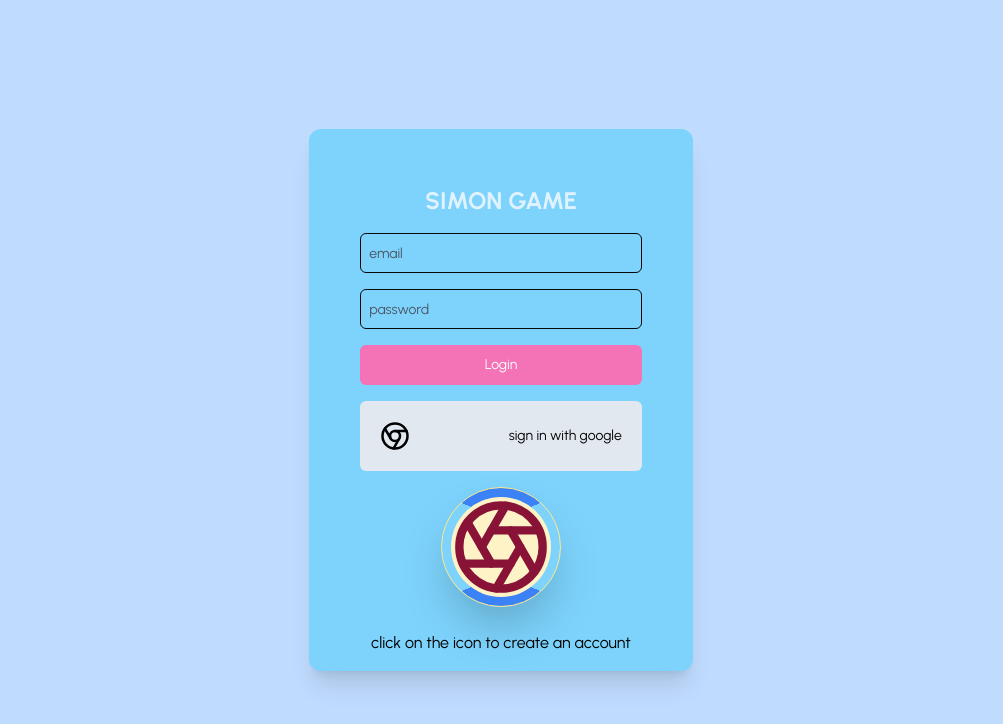
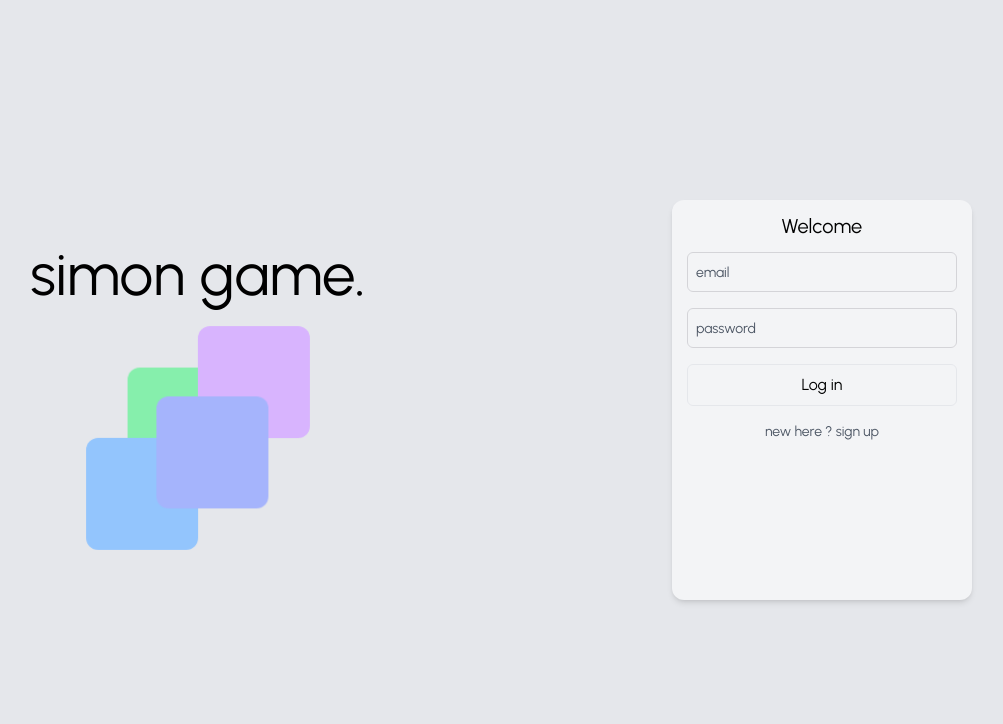
Before and after one commit to Heel2Toe/simon-game, a Next.js app: page / in a window 1280 px wide. Shown: the top 724 px of the page, without its empty margins (139-1142 px from the left). Built offline with nearby package versions, Linux system fonts and the light colour scheme; no server answers.

Commit message:
refactor and style: auth.tsx

```diff
--- a/app/(root)/page.tsx
+++ b/app/(root)/page.tsx
@@ -2,7 +2,7 @@ import Auth from "@/components/auth";
 
 const HomePage = () => {
     return (
-        <div className="flex items-center justify-center h-full w-full bg-blue-200 p-4">
+        <div className="flex items-center justify-center h-full w-full bg-gray-200 p-4">
            <Auth/>
         </div>
      );
--- a/app/globals.css
+++ b/app/globals.css
@@ -39,10 +39,10 @@ body,
 
 .animate-gradient {
   background-size: 200% 100%;
-  animation: shimmer 1.5s infinite linear;
+  animation: skeleton 1.5s infinite linear;
 }
 
-@keyframes shimmer {
+@keyframes skeleton {
   0% {
     background-position: 200% 0;
   }
@@ -50,3 +50,82 @@ body,
     background-position: -200% 0;
   }
 }
+
+.anim-1{
+  animation: anim-tl-br 4s infinite ;
+  animation-delay: 1s;
+}
+
+.anim-2{
+  animation: anim-tr-bl 4s infinite ;
+}
+
+.anim-3{
+  animation: anim-bl-tr 4s infinite ;
+}
+
+.anim-4{
+  animation: anim-br-tl 4s infinite ;
+  animation-delay: 1s;
+}
+
+@keyframes anim-br-tl {
+  0%{
+    transform: translateX(0) translateY(0);
+  }50%{
+  transform: translateX(-110%) translateY(-110%);
+ }
+ 90%,100%{
+  transform: translateX(0) translateY(0);
+
+ }
+}
+
+@keyframes anim-tl-br {
+  0%{
+    transform: translateX(0) translateY(0);
+  }50%{
+  transform: translateX(110%) translateY(110%);
+ }
+ 90%,100%{
+  transform: translateX(0) translateY(0);
+
+ }
+}
+
+@keyframes anim-tr-bl {
+  0%{
+    transform: translateX(0) translateY(0);
+  }50%{
+  transform: translateX(-110%) translateY(110%);
+ }
+ 90%,100%{
+  transform: translateX(0) translateY(0);
+
+ }
+}
+
+@keyframes anim-bl-tr {
+  0%{
+    transform: translateX(0) translateY(0);
+  }50%{
+  transform: translateX(110%) translateY(-110%);
+ }
+ 90%,100%{
+  transform: translateX(0) translateY(0);
+
+ }
+}
+
+.load-anim{
+  animation: load 1s infinite linear;
+}
+
+@keyframes load {
+  0%{
+    transform: rotate(0);
+  }
+  100%{
+    transform: rotate(360deg);
+  }
+}
--- a/components/auth.tsx
+++ b/components/auth.tsx
@@ -1,106 +1,116 @@
 "use client";
-import { useEffect, useState } from "react";
-import TextInput from "@/components/text-input"
-
-import {StatusDisk} from "./status-disk";
-import { Chrome } from "lucide-react";
-import { createUserWithEmailAndPassword, signInWithEmailAndPassword, updateProfile } from "firebase/auth";
-import { auth, db } from "@/firebase";
+import { useState } from "react";
+import TextInput from "@/components/text-input";
 import { useUser } from "@/hooks/use-user";
 import { useRouter } from "next/navigation";
 import toast from "react-hot-toast";
-import { addDoc, collection, getDocs, query, where } from "firebase/firestore";
-
-
+import HomeBtns from "./home-btns";
+import FlipMove from "react-flip-move";
+import { userLogin, userSignup } from "@/actions/user.actions";
 
 const Auth = () => {
-
-    const [user, setUser] = useState({username: '', password: '', email: ''});
+  const [user, setUser] = useState({ username: "", password: "", email: "" });
   const [login, setLogin] = useState(true);
-    const [disk, setDisk] = useState({success: false, failure: false});
-    const {updateUser} = useUser();
+  const [loading, setLoading] = useState(false);
+  const { updateUser } = useUser();
   const router = useRouter();
 
   const handleInput = (e: React.ChangeEvent<HTMLInputElement>) => {
     const textboxName = e.target.name;
-        setUser((prev)=>({
+    setUser((prev) => ({
       ...prev,
-            [textboxName]: e.target.value
+      [textboxName]: e.target.value,
     }));
-    }
+  };
 
   const handleSubmit = async (e: any) => {
     e.preventDefault();
-        try{
-           if(login){
-               const userAuth = await signInWithEmailAndPassword(auth,user.email,user.password);
-               const q = query(collection(db, 'userScores'), where('name', '==', userAuth.user.displayName));
-               const querySnapshot = await getDocs(q);
-               const highScore = querySnapshot.docs[0].data().highscore;
-               updateUser({username: userAuth.user.displayName!, id: userAuth.user.uid, highScore});
-               router.push(`/game`)
+    try {
+      setLoading(true);
+      if (login) {
+        const userAuth = await userLogin(user.email, user.password, updateUser);
+        setLoading(false);
+        if (userAuth) {
+          router.push("/game");
         }
-           else{
-               const q = query(collection(db, 'userScores'), where('name', '==', user.username));
-               const querySnapshot = await getDocs(q);
-               if(querySnapshot.empty){
-                   const userAuth = await createUserWithEmailAndPassword(auth,user.email,user.password);
-                   await updateProfile(userAuth.user,{displayName: user.username});
-                   await addDoc(collection(db, 'userScores'),{
-                       name: userAuth.user.displayName,
-                       highscore: 0,
-                   });
-                   updateUser({username: userAuth.user.displayName!, id: userAuth.user.uid, highScore: 0});
-               }
-               else{
-                   toast.error("username taken");
-                   setDisk((disk)=> ({...disk, failure:true}));
-                   setTimeout(()=>{
-                     setDisk((disk)=> ({...disk, failure:false}));
-                   },1000)
-                   return;
+      } else {
+        const userAuth = await userSignup(
+          user.email,
+          user.username,
+          user.password,
+          updateUser
+        );
+        setLoading(false);
+        if (userAuth) {
+          router.push("/game");
         }
       }
-           setDisk((disk)=> ({...disk, success:true}));
-           setTimeout(()=>{
-           router.push(`/game`);
-           },1000);
+    } catch (err: any) {
+      toast.error("Something went wrong");
+      console.log(err);
     }
-        catch(err: any){
-             toast.error(err.message);
-             setDisk((disk)=> ({...disk, failure:true}));
-             setTimeout(()=>{
-               setDisk((disk)=> ({...disk, failure:false}));
-             },1000)
-        }
-     }
+  };
 
-    const switcher = () => { setLogin((prev) => !prev);  };
-
-
-
+  const switcher = () => {
+    setLogin((prev) => !prev);
+  };
 
   return (
-        <form onSubmit={handleSubmit} className="flex flex-col items-center p-4 h-auto w-96 bg-sky-300 shadow-xl rounded-xl space-y-6">
-            <div className="space-y-4 flex flex-col items-center w-full mt-10">
-                <h1 className=" text-2xl font-bold text-sky-100">SIMON GAME</h1>
-                {!login && <TextInput placeholder="username" name="username" onChange={handleInput}/>}
-                <TextInput placeholder="email" name="email" onChange={handleInput}/>
-                <TextInput placeholder="password" name="password" onChange={handleInput} type="password"/>
-                <button type="submit"  className="h-10 w-[80%] bg-pink-400 text-sm rounded-md hover:bg-pink-300 transition text-white">{login === true ? 'Login' : 'Sign Up'}</button>
-                <button className="p-5 w-[80%] flex items-center justify-between bg-slate-200 text-sm rounded-md transition"><Chrome size={30}/> sign in with google</button>
-                <StatusDisk
-                primaryColor="rgb(59 130 246)"
-                secondaryColor="rgb(20 184 166)"
-                failure={disk.failure}
-                success={disk.success}
-                colorToggle={login}
-                onClick={switcher}/>
+    <div className="flex flex-col space-y-24 sm:space-y-0 sm:flex-row sm:justify-around items-center h-full w-full">
+      <div className="flex flex-col items-center space-y-4">
+        <h1 className="text-4xl sm:text-6xl" onClick={switcher}>
+          simon game.
+        </h1>
+        <HomeBtns />
       </div>
-               {login ? <p>click on the icon to create an account</p>
-                      : <p>click on icon to login</p>}
+      <form
+        onSubmit={handleSubmit}
+        className="flex h-[400px] w-[300px] flex-col items-center rounded-xl bg-gray-100 shadow-md"
+      >
+        <div className="m-3 text-xl">Welcome</div>
+
+        <FlipMove className="flex h-full w-full space-y-4  flex-col items-center">
+          {!login && (
+            <TextInput
+              key={1}
+              placeholder="username"
+              name="username"
+              onChange={handleInput}
+            />
+          )}
+          <TextInput
+            key={2}
+            placeholder="email"
+            name="email"
+            onChange={handleInput}
+          />
+          <TextInput
+            key={3}
+            type="password"
+            placeholder="password"
+            name="password"
+            onChange={handleInput}
+          />
+          <button
+            type="submit"
+            key={4}
+            className="flex items-center justify-center p-2 rounded-md border w-[90%] hover:bg-gray-200 mb-8"
+          >
+            {login ? "Log in" : "Sign up"}
+            {loading && (
+              <div className="load-anim h-4 w-4  ml-6 rounded-full border border-transparent border-t-black border-b-black" />
+            )}
+          </button>
+          <div className="text-sm text-gray-600 m-8">
+            {login ? "new here ? " : "been here ? "}
+            <span onClick={switcher} className="cursor-pointer">
+              {login ? "sign up" : "log in"}
+            </span>
+          </div>
+        </FlipMove>
       </form>
+    </div>
   );
-}
+};
 
 export default Auth;
--- a/components/game-button.tsx
+++ b/components/game-button.tsx
@@ -3,8 +3,8 @@ import { forwardRef, ForwardedRef } from "react";
 
 interface GameButtonProps {
   color: string;
-  name: string;
-  onClick: (e: React.MouseEvent<HTMLDivElement>) => void;
+  name?: string;
+  onClick?: (e: React.MouseEvent<HTMLDivElement>) => void;
   className?: string
   gameOver?: boolean
 }
--- /dev/null
+++ b/components/home-btns.tsx
@@ -0,0 +1,14 @@
+
+
+const HomeBtns = () => {
+    return (
+        <div className="relative grid grid-cols-2 gap-3">
+        <div key={1} className="h-28 w-28 rounded-xl anim-1 bg-green-300" />
+        <div key={2} className="h-28 w-28 rounded-xl anim-2 bg-blue-300" />
+        <div key={3} className="h-28 w-28 rounded-xl anim-3 bg-purple-300" />
+        <div key={4} className="h-28 w-28 rounded-xl anim-4 bg-indigo-300" />
+        </div>
+     );
+}
+
+export default HomeBtns;
--- a/components/score-table.tsx
+++ b/components/score-table.tsx
@@ -47,7 +47,7 @@ const ScoreTable = ({ username }: { username: string }) => {
         {loading ? (
           <ScoreLoad/>
         ) : (
-          <FlipMove className="w-full flex flex-col items-center justify-center">
+          <FlipMove duration={600} className="w-full flex flex-col items-center justify-center">
             {data.map((user, index) => (
               <ScoreBar
                 key={user.id}
--- a/components/text-input.tsx
+++ b/components/text-input.tsx
@@ -1,25 +1,28 @@
+import { ForwardedRef, forwardRef } from "react"
+
 interface TextInputProps{
     placeholder: string,
     name: string,
     type?: string
     onChange: (e: React.ChangeEvent<HTMLInputElement>)=> void
 }
-const TextInput: React.FC<TextInputProps> = ({
+const TextInput: React.ForwardRefRenderFunction<HTMLInputElement,TextInputProps> = ({
     placeholder,
     name,
     type,
     onChange
-}) => {
+}, ref) => {
     return (
         <input
-        className="h-10 w-[80%] p-2 text-sm rounded-md  outline-none border border-zinc-950 bg-transparent placeholder-gray-600"
+        className="h-10 w-[90%] p-2 text-sm rounded-md  outline-none border border-zinc-300 bg-transparent placeholder-gray-600"
         type={type ? type : 'text'}
         name={name}
         placeholder={placeholder}
         onChange={onChange}
+        ref={ref as ForwardedRef<HTMLInputElement>}
         required
             />
      );
 }
 
-export default TextInput;
+export default forwardRef(TextInput);
--- a/firebase.ts
+++ b/firebase.ts
@@ -1,6 +1,5 @@
 import { initializeApp } from "firebase/app";
 import { getAuth } from "firebase/auth";
-import { GoogleAuthProvider } from "firebase/auth/cordova";
 import { getFirestore } from "firebase/firestore";
 
 const firebaseConfig = {
@@ -15,6 +14,5 @@ const firebaseConfig = {
 const app = initializeApp(firebaseConfig);
 const auth = getAuth(app);
 const db = getFirestore(app);
-const provider = new GoogleAuthProvider();
 
-export {auth,provider,db};
+export {auth, db};
```
Also changed, not shown: actions/user.actions.ts (added, +81 -0 lines), components/game.tsx (+98 -60 lines), public/icons/google.png (added). Lines whose indentation alone changed are shown as unchanged.
